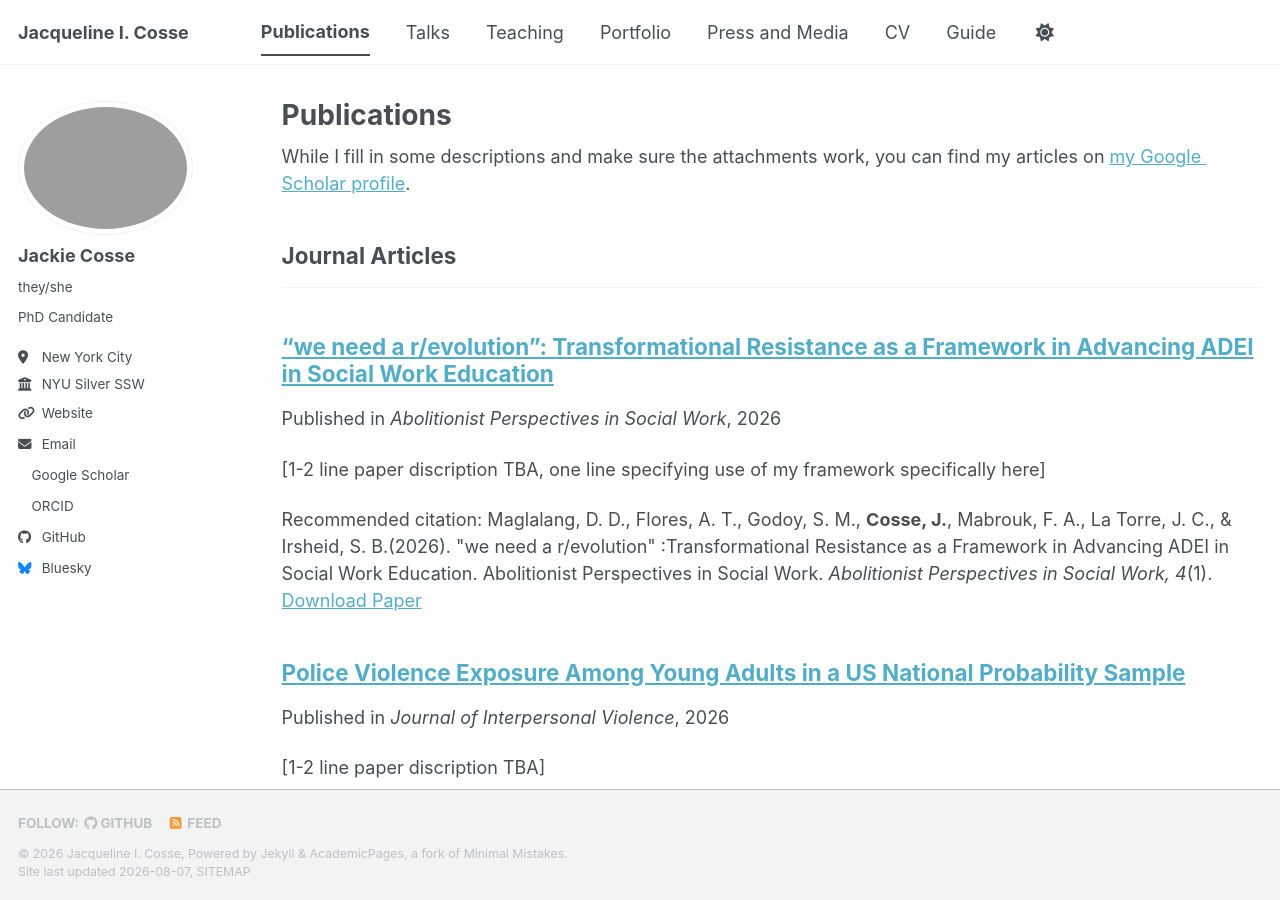
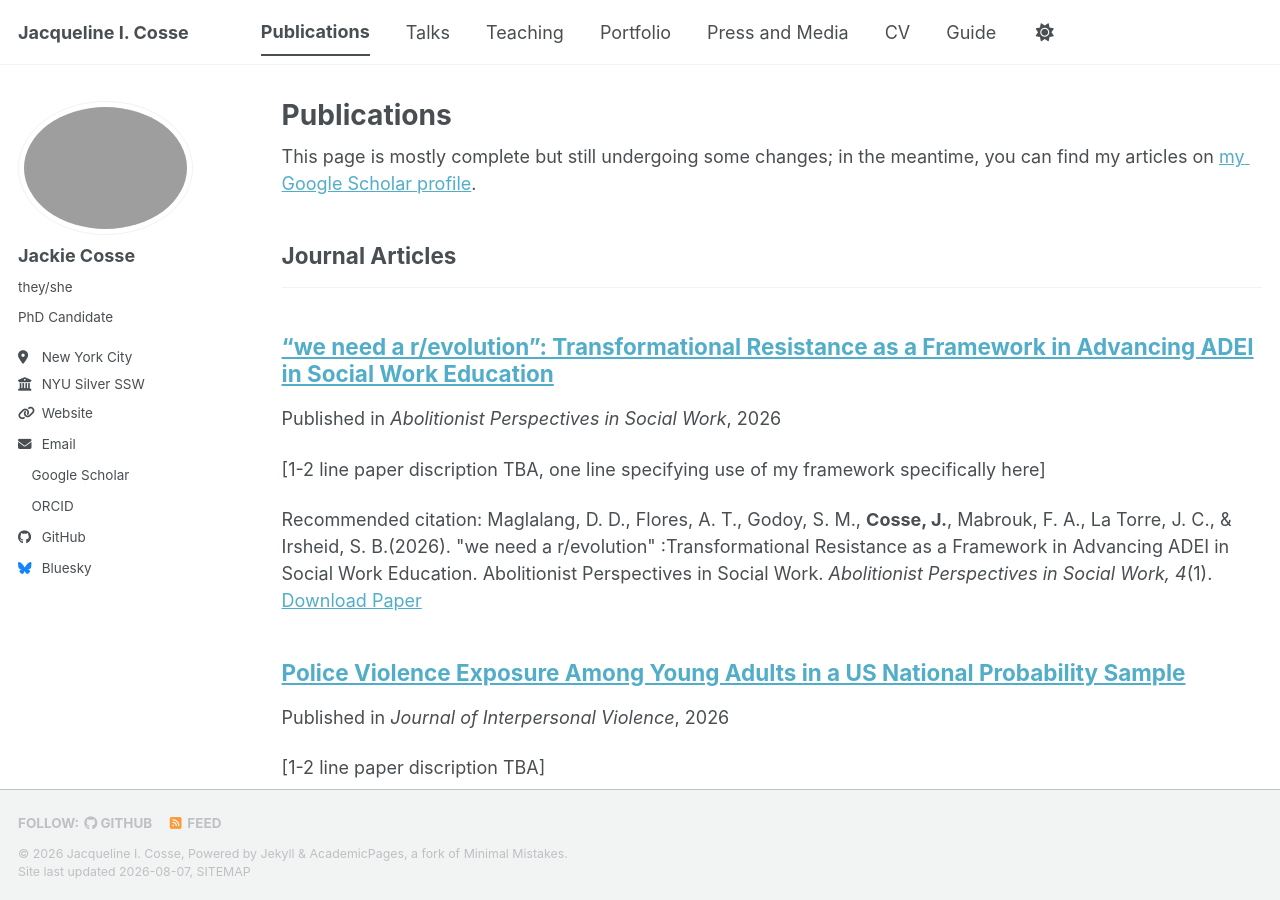
Before and after one commit to jackiecosse/jackiecosse.com, a Jekyll site: the page built from _pages/publications.html, in a window 1280 px wide and 900 px high. Built offline with Jekyll 4.4.1, drawn with Linux system fonts in a browser that asks for light colours; a style sheet for code colours, icons or effects is not loaded.

Commit message:
Update publications.html

```diff
--- a/_pages/publications.html
+++ b/_pages/publications.html
@@ -6,7 +6,7 @@
 ---
 
 {% if site.author.googlescholar %}
-  <div class="wordwrap">While I fill in some descriptions and make sure the attachments work, you can find my articles on <a href="{{site.author.googlescholar}}">my Google Scholar profile</a>.</div>
+  <div class="wordwrap">This page is mostly complete but still undergoing some changes; in the meantime, you can find my articles on <a href="{{site.author.googlescholar}}">my Google Scholar profile</a>.</div>
 {% endif %}
 
 {% include base_path %}
```
